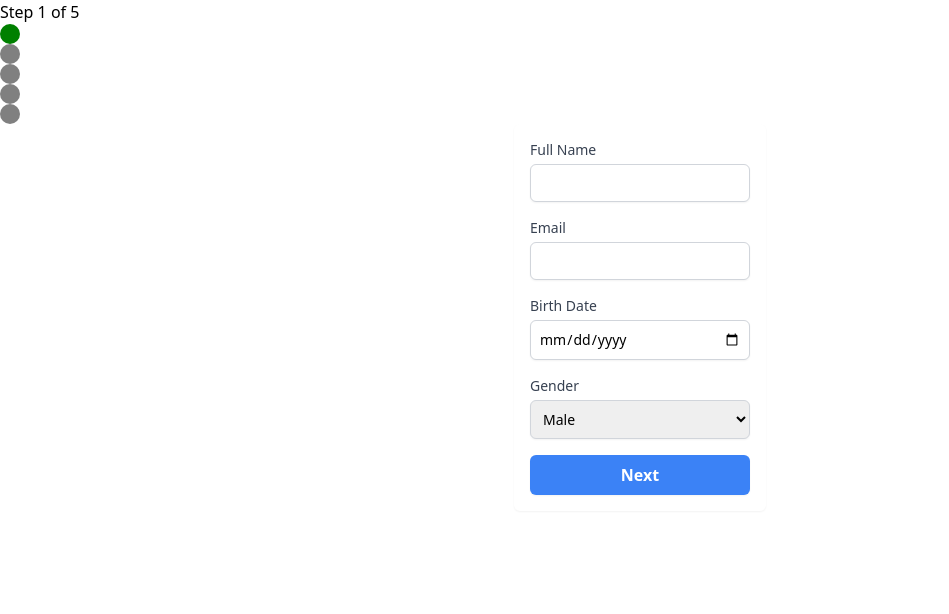
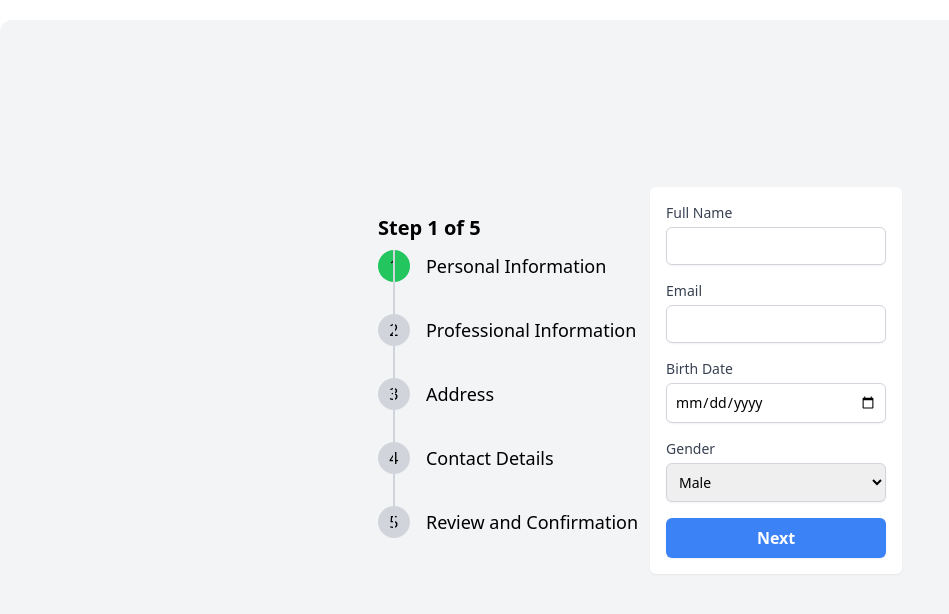
Before and after one commit to Ericsilvaa/app-react-ts-composition, a React (Vite) app: page / in a window 1280 px wide. Shown: the top 614 px of the page, without its empty margins (0-949 px from the left). Built offline with nearby package versions, Linux system fonts and the light colour scheme.

Commit message:
refactor: refatoração dos estilos

```diff
--- a/src/Interview-questions/8-multi-steps-form/components/form/MultiStepForm.tsx
+++ b/src/Interview-questions/8-multi-steps-form/components/form/MultiStepForm.tsx
@@ -5,8 +5,10 @@ import FormSteps from './steps/FormSteps'
 const MultiStepForm = () => {
   return (
     <UserProvider>
-      <ProgressBar />
-      <FormSteps />
+      <div className='container flex h-[90vh] items-center justify-center gap-3 bg-gray-100 mt-5 mx-auto rounded-xl '>
+        <ProgressBar />
+        <FormSteps />
+      </div>
     </UserProvider>
   )
 }
--- a/src/Interview-questions/8-multi-steps-form/components/form/ProgressBar.tsx
+++ b/src/Interview-questions/8-multi-steps-form/components/form/ProgressBar.tsx
@@ -3,21 +3,37 @@ import { useFormContext } from '../../context/useFormContext'
 const ProgressBar = () => {
   const { currentStep } = useFormContext()
 
+  const steps = [
+    { step: 1, name: 'Personal Information' },
+    { step: 2, name: 'Professional Information' },
+    { step: 3, name: 'Address' },
+    { step: 4, name: 'Contact Details' },
+    { step: 5, name: 'Review and Confirmation' }
+  ]
+
+  if (currentStep === 5) {
+    return null
+  }
+
   return (
-    <div>
-      <h1>Step {currentStep} of 5</h1>
-      <div>
-        {[1, 2, 3, 4, 5].map((step) => (
-          <div
-            key={step}
-            style={{
-              width: '20px',
-              height: '20px',
-              borderRadius: '50%',
-              backgroundColor: step <= currentStep ? 'green' : 'gray'
-            }}
-          ></div>
-        ))}
+    <div className='mb-2'>
+      <h1 className='text-xl font-bold mb-2'>Step {currentStep} of 5</h1>
+      <div className='relative'>
+        <div className='absolute h-full border-l-2 border-gray-300 left-4 top-0 transform -translate-x-1/2'></div>
+        <div className='flex flex-col items-start space-y-8'>
+          {steps.map(({ step, name }) => (
+            <div key={step} className='flex items-center space-x-4'>
+              <div
+                className={`w-8 h-8 rounded-full flex items-center justify-center ${
+                  step <= currentStep ? 'bg-green-500' : 'bg-gray-300'
+                }`}
+              >
+                {step}
+              </div>
+              <span className='text-lg'>{name}</span>
+            </div>
+          ))}
+        </div>
       </div>
     </div>
   )
```
